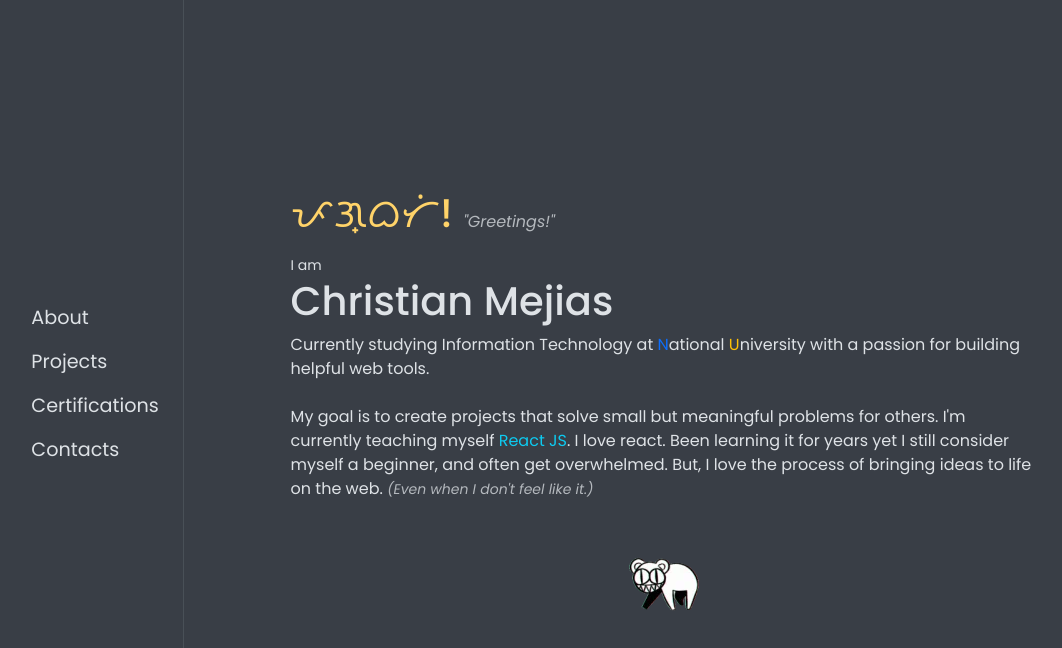
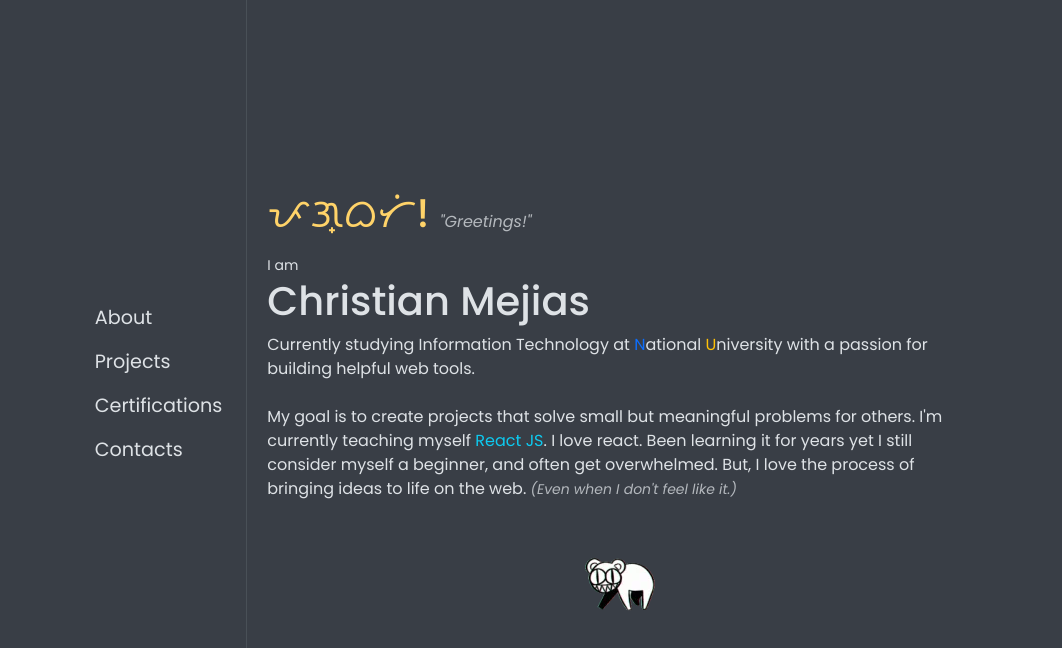
Before and after one commit to mejiaschristian/mejiaschristian.github.io, a React (Vite) app: page / in a window 1280 px wide. Shown: the top 648 px of the page, without its empty margins (94-1156 px from the left). Built offline with nearby package versions, Linux system fonts and the light colour scheme.

Commit message:
minor style change

```diff
--- a/src/index.css
+++ b/src/index.css
@@ -23,12 +23,12 @@ html {
     min-height: 100vh;
     display: flex;
     flex-direction: row;
-    justify-content: space-around;
+    justify-content: center;
     align-items: flex-start;
 }
 
 main {
-    margin: 0px 20px 0px 20px;
+    padding: 20px;
     width: 750px;
     min-height: 100vh;
     display: flex;
@@ -112,6 +112,10 @@ main {
         padding-bottom: 80px;
     }
 
+    .projects {
+        margin: 0;
+    }
+
     .table-of-contents {
         display: none;
     }
```
